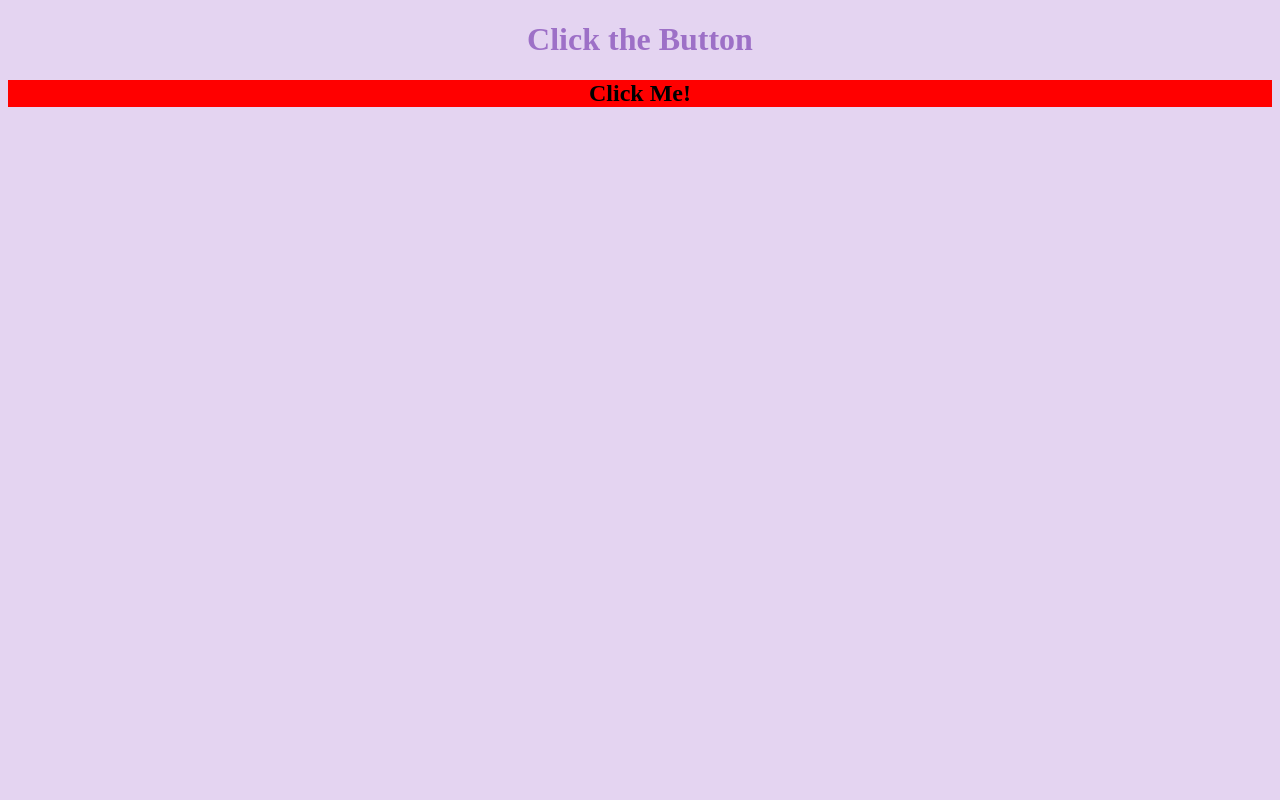
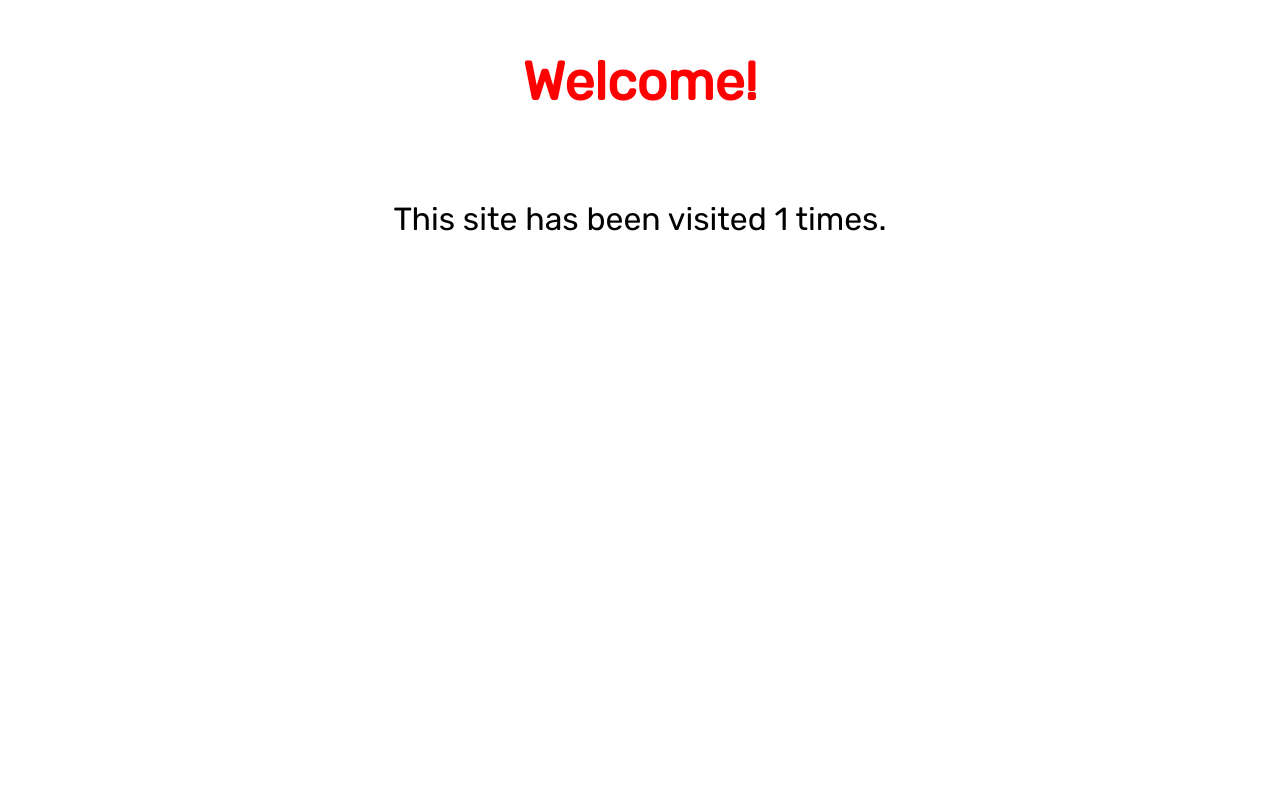
Before and after one commit to alycamp/sample_site, a Flask app: page / in a window 1280 px wide. Run offline with Flask 2, Linux system fonts and the light colour scheme.

Commit message:
Update index.html

```diff
--- a/templates/index.html
+++ b/templates/index.html
@@ -1,19 +1,27 @@
-<!DOCTYPE html>
-    <html lanf="en">
-        <head>
-            <style>
-                h1 {text-align: center;
-                    color:rgb(157, 112, 199)}
-                div {text-align:center;
-                    background-color:red;}
-            </style>
-            <meta charset="UTF-8">
-            <title>My Lovely Website</title>
-        </head>
-        <body style="background-color:rgb(228, 212, 241);">
-            <h1>Click the Button</h1>
-            <div>
-                <h2>Click Me!</h2>
-            </div>
-        </body>
-    </html>
+<link rel="preconnect" href="https://fonts.gstatic.com">
+<link href="https://fonts.googleapis.com/css2?family=Rubik&display=swap" rel="stylesheet">
+
+<style>
+    * {
+        font-family: "Rubik", "sans-serif";
+    }
+
+    div {
+        text-align: center;
+        margin-top: 50px;
+    }
+
+    h1 {
+        color: red;
+        font-size: 40pt;
+    }
+
+    p {
+        font-size: 24pt;
+    }
+</style>
+
+<div>
+    <h1>Welcome!</h1><br>
+    <p>This site has been visited {{ count }} times.</p>
+</div>
```
